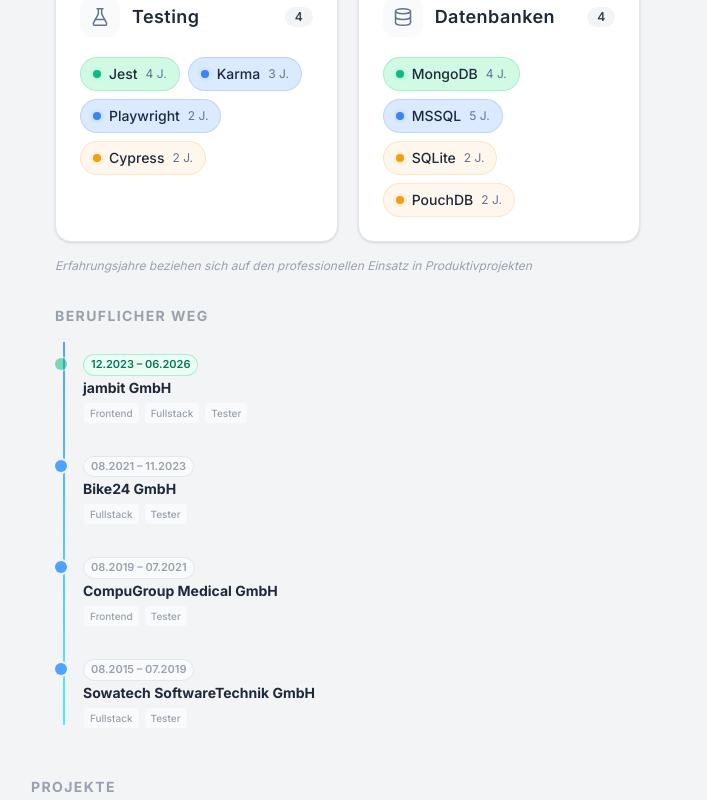
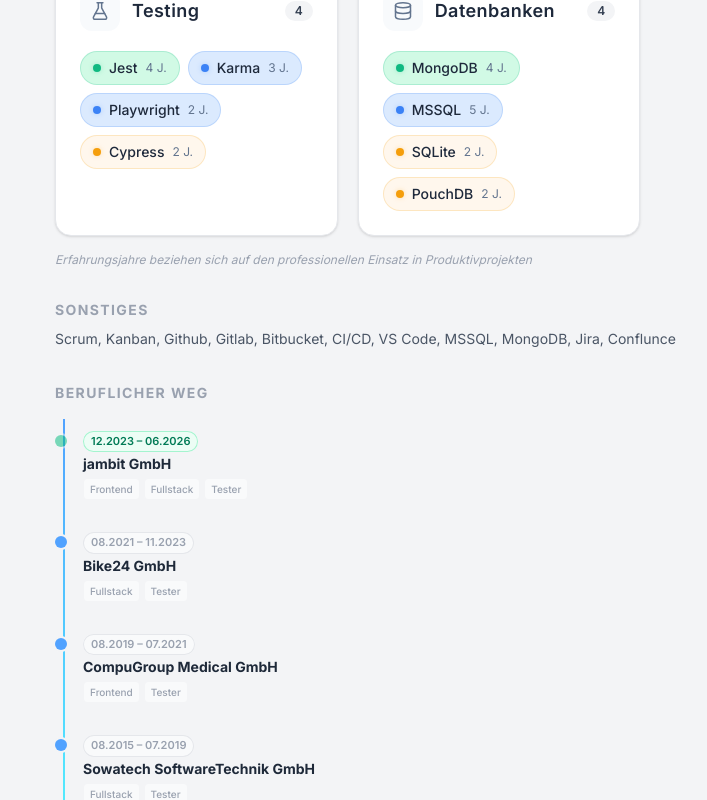
Before and after one commit to Sevenhero/cv-generator, a Next.js app: page / in a window 1280 px wide. Shown: the part 1037-1837 px from the top of the page, without its empty margins (141-848 px from the left). Built offline with nearby package versions, Linux system fonts and the light colour scheme.

Commit message:
working on fixing ui

```diff
--- a/src/app/components/Header.tsx
+++ b/src/app/components/Header.tsx
@@ -10,7 +10,7 @@
   const [user] = useState<UserData>(userData);
 
   return (
-    <div className="relative overflow-hidden rounded-2xl bg-linear-to-br from-blue-500 to-cyan-600 shadow-lg print:rounded-none print:bg-white/30 print:shadow-none">
+    <div className="relative overflow-hidden rounded-2xl bg-linear-to-br from-blue-500 to-cyan-600 shadow-lg print:bg-white/30 print:shadow-none">
       {/* Subtle pattern dots */}
       <div className="pointer-events-none absolute inset-0 opacity-[0.03]" style={{ backgroundImage: "radial-gradient(circle, white 1px, transparent 1px)", backgroundSize: "24px 24px" }} />
 
@@ -48,11 +48,11 @@
         </div>
 
         {/* RIGHT: white content panel */}
-        <div className="flex flex-1 flex-col bg-white rounded-tr-2xl shadow-inner print:bg-transparent print:shadow-none">
+        <div className="flex flex-1 flex-col bg-white rounded-tr-2xl shadow-inner print:shadow-none">
 
           {/* Kontakt row — top half */}
-          <div className="flex-1 px-5 py-4 sm:px-6 sm:py-5 md:pr-8 lg:pr-10">
-            <h4 className="mb-2 text-[11px] font-bold uppercase tracking-[0.25em] text-gray-400 print:hidden">
+          <div className="flex-1 print:border-r print:border-t px-5 py-4 sm:px-6 sm:py-5 md:pr-8 lg:pr-10">
+            <h4 className="mb-2 text-[11px] font-bold uppercase tracking-[0.25em] text-gray-400">
               Kontakt
             </h4>
 
@@ -77,11 +77,11 @@
           </div>
 
           {/* Divider — thin line */}
-          <hr className="mx-5 sm:mx-6 border-t border-gray-200 print:hidden" />
+          <hr className="mx-5 sm:mx-6 border-t border-gray-200" />
 
           {/* Sprache row — bottom half */}
-          <div className="px-5 py-4 sm:px-6 sm:py-5 md:px-8 lg:px-10">
-            <h4 className="mb-2 text-[11px] font-bold uppercase tracking-[0.25em] text-gray-400 print:hidden">
+          <div className="px-5 py-4 sm:px-6 sm:py-5 md:px-8 lg:px-10 print:border-r print:border-b">
+            <h4 className="mb-2 text-[11px] font-bold uppercase tracking-[0.25em] text-gray-400">
               Sprachen
             </h4>
             <ul className="space-y-1.5 sm:space-y-2">
--- a/src/app/interfaces/userData.ts
+++ b/src/app/interfaces/userData.ts
@@ -16,7 +16,16 @@
   level?: string;
 }
 
-export type Skill = "Nestjs" | "Nextjs" | "Angular" | "Typescript" | "Javascript" | "CSS3" | "HTML5" | "Ionic" | "React";
+export type Skill =
+  | "Nestjs"
+  | "Nextjs"
+  | "Angular"
+  | "Typescript"
+  | "Javascript"
+  | "CSS3"
+  | "HTML5"
+  | "Ionic"
+  | "React";
 
 export interface Testimonial {
   name: string;
@@ -28,7 +37,7 @@
 
 export interface SkillWithLevel {
   name: string;
-  level?: 'beginner' | 'intermediate' | 'advanced' | 'expert';
+  level?: "beginner" | "intermediate" | "advanced" | "expert";
   yearsOfExperience?: number;
 }
 
@@ -39,7 +48,16 @@
   skills: SkillWithLevel[];
 }
 
-export type SocialNames = "linkedIn" | "youtube" | "facebook" | "instagram" | "twitter" | "xing" | "email" | "github" | "phone";
+export type SocialNames =
+  | "linkedIn"
+  | "youtube"
+  | "facebook"
+  | "instagram"
+  | "twitter"
+  | "xing"
+  | "email"
+  | "github"
+  | "phone";
 
 export interface SocialIconProps {
   url?: string;
@@ -71,4 +89,5 @@
   contact?: ContactData;
   testimonials?: Testimonial[];
   skillCategories?: SkillCategory[];
+  everythingElse?: string[];
 }
--- a/src/app/page.tsx
+++ b/src/app/page.tsx
@@ -208,6 +208,18 @@
                   <SkillCategories />
                 </section>
 
+                {/* Sonstiges */}
+                {userData.everythingElse && (
+                  <section className="mt-8">
+                    <h2 className="text-sm font-bold uppercase tracking-widest text-gray-400 mb-2">
+                      Sonstiges
+                    </h2>
+                    <p className="text-sm text-gray-600 leading-relaxed">
+                      {userData.everythingElse.map((e) => e).join(", ")}
+                    </p>
+                  </section>
+                )}
+
                 {/* Werdegang — career timeline */}
                 <section className="mt-8">
                   <h2 className="text-sm font-bold uppercase tracking-widest text-gray-400 mb-3">
--- a/src/data/userData.ts
+++ b/src/data/userData.ts
@@ -11,14 +11,21 @@
     phone: "+4917682949586",
     city: "Neuwied",
   },
-  skills: [
-    "React",
-    "Angular",
-    "Ionic",
-    "Nextjs",
-    "Nestjs",
-    "Typescript",
+  skills: ["React", "Angular", "Ionic", "Nextjs", "Nestjs", "Typescript"],
+  everythingElse: [
+    "Scrum",
+    "Kanban",
+    "Github",
+    "Gitlab",
+    "Bitbucket",
+    "CI/CD",
+    "VS Code",
+    "MSSQL",
+    "MongoDB",
+    "Jira",
+    "Conflunce",
   ],
+
   languages: [
     { language: "Deutsch", level: "Muttersprache" },
     { language: "Englisch", level: "Fließend" },
@@ -47,63 +54,63 @@
   ],
   skillCategories: [
     {
-      "key": "frontend",
-      "label": "Frontend",
-      "icon": "Monitor",
-      "skills": [
-        { "name": "React", "level": "expert", "yearsOfExperience": 5 },
-        { "name": "Angular", "level": "expert", "yearsOfExperience": 7 },
-        { "name": "Next.js", "level": "advanced", "yearsOfExperience": 3 },
-        { "name": "Ionic", "level": "advanced", "yearsOfExperience": 4 },
-        { "name": "Tailwind CSS", "level": "advanced", "yearsOfExperience": 3 },
-        { "name": "Material UI", "level": "advanced", "yearsOfExperience": 3 }
-      ]
+      key: "frontend",
+      label: "Frontend",
+      icon: "Monitor",
+      skills: [
+        { name: "React", level: "expert", yearsOfExperience: 5 },
+        { name: "Angular", level: "expert", yearsOfExperience: 7 },
+        { name: "Next.js", level: "advanced", yearsOfExperience: 3 },
+        { name: "Ionic", level: "advanced", yearsOfExperience: 4 },
+        { name: "Tailwind CSS", level: "advanced", yearsOfExperience: 3 },
+        { name: "Material UI", level: "advanced", yearsOfExperience: 3 },
+      ],
     },
     {
-      "key": "backend",
-      "label": "Backend",
-      "icon": "Server",
-      "skills": [
-        { "name": "NestJS", "level": "expert", "yearsOfExperience": 4 },
-        { "name": "C#", "level": "advanced", "yearsOfExperience": 5 },
-        { "name": "Entity Framework", "level": "advanced", "yearsOfExperience": 4 },
-        { "name": "Python", "level": "beginner", "yearsOfExperience": 1 }
-      ]
+      key: "backend",
+      label: "Backend",
+      icon: "Server",
+      skills: [
+        { name: "NestJS", level: "expert", yearsOfExperience: 4 },
+        { name: "C#", level: "advanced", yearsOfExperience: 5 },
+        { name: "Entity Framework", level: "advanced", yearsOfExperience: 4 },
+        { name: "Python", level: "beginner", yearsOfExperience: 1 },
+      ],
     },
     {
-      "key": "devops",
-      "label": "DevOps / Infra",
-      "icon": "Container",
-      "skills": [
-        { "name": "Docker", "level": "advanced", "yearsOfExperience": 4 },
-        { "name": "GCloud", "level": "advanced", "yearsOfExperience": 3 },
-        { "name": "Terraform", "level": "intermediate", "yearsOfExperience": 2 },
-        { "name": "Jenkins", "level": "advanced", "yearsOfExperience": 3 },
-        { "name": "CI/CD", "level": "advanced", "yearsOfExperience": 5 }
-      ]
+      key: "devops",
+      label: "DevOps / Infra",
+      icon: "Container",
+      skills: [
+        { name: "Docker", level: "advanced", yearsOfExperience: 4 },
+        { name: "GCloud", level: "advanced", yearsOfExperience: 3 },
+        { name: "Terraform", level: "intermediate", yearsOfExperience: 2 },
+        { name: "Jenkins", level: "advanced", yearsOfExperience: 3 },
+        { name: "CI/CD", level: "advanced", yearsOfExperience: 5 },
+      ],
     },
     {
-      "key": "testing",
-      "label": "Testing",
-      "icon": "FlaskConical",
-      "skills": [
-        { "name": "Jest", "level": "expert", "yearsOfExperience": 4 },
-        { "name": "Playwright", "level": "advanced", "yearsOfExperience": 2 },
-        { "name": "Cypress", "level": "intermediate", "yearsOfExperience": 2 },
-        { "name": "Karma", "level": "advanced", "yearsOfExperience": 3 }
-      ]
+      key: "testing",
+      label: "Testing",
+      icon: "FlaskConical",
+      skills: [
+        { name: "Jest", level: "expert", yearsOfExperience: 4 },
+        { name: "Playwright", level: "advanced", yearsOfExperience: 2 },
+        { name: "Cypress", level: "intermediate", yearsOfExperience: 2 },
+        { name: "Karma", level: "advanced", yearsOfExperience: 3 },
+      ],
     },
     {
-      "key": "databases",
-      "label": "Datenbanken",
-      "icon": "Database",
-      "skills": [
-        { "name": "MongoDB", "level": "expert", "yearsOfExperience": 4 },
-        { "name": "MSSQL", "level": "advanced", "yearsOfExperience": 5 },
-        { "name": "SQLite", "level": "intermediate", "yearsOfExperience": 2 },
-        { "name": "PouchDB", "level": "intermediate", "yearsOfExperience": 2 }
-      ]
-    }
+      key: "databases",
+      label: "Datenbanken",
+      icon: "Database",
+      skills: [
+        { name: "MongoDB", level: "expert", yearsOfExperience: 4 },
+        { name: "MSSQL", level: "advanced", yearsOfExperience: 5 },
+        { name: "SQLite", level: "intermediate", yearsOfExperience: 2 },
+        { name: "PouchDB", level: "intermediate", yearsOfExperience: 2 },
+      ],
+    },
   ],
   experience: [
     {
@@ -127,7 +134,17 @@
       ],
       companyUrl: "https://www.jambit.com/",
       technologies: [
-        "TypeScript", "JavaScript", "Zeplin", "React", "Redux", "RTK Query", "Material UI", "Gitlab", "Jira", "Confluence", "Mattermost"
+        "TypeScript",
+        "JavaScript",
+        "Zeplin",
+        "React",
+        "Redux",
+        "RTK Query",
+        "Material UI",
+        "Gitlab",
+        "Jira",
+        "Confluence",
+        "Mattermost",
       ],
       roles: ["Frontend"],
     },
@@ -141,7 +158,7 @@
       companyUrl: "https://www.jambit.com/",
       addition: [
         "Implementierung von Kundenanforderungen",
-        "Implementierung von neuen Features und Behebung von Bugs im WPF"
+        "Implementierung von neuen Features und Behebung von Bugs im WPF",
       ],
       technologies: ["C#", "WPF", "SQLite", "Git", "CQRS"],
       roles: ["Fullstack", "Tester"],
@@ -155,9 +172,16 @@
       description: `Publishing-Service zur automatisierten Veröffentlichung von Stellenanzeigen auf externen Plattformen (Facebook, Joveo) mit KI-gestützter Optimierung.`,
       companyUrl: "https://www.jambit.com/",
       addition: [
-        "Erstellung und testen der PublishingService und integration ins bestehende System"
+        "Erstellung und testen der PublishingService und integration ins bestehende System",
       ],
-      technologies: ["Nextjs", "Nestjs", "GCloud", "Docker", "FacebookAPI", "joveo"],
+      technologies: [
+        "Nextjs",
+        "Nestjs",
+        "GCloud",
+        "Docker",
+        "FacebookAPI",
+        "joveo",
+      ],
       roles: ["Fullstack", "Tester"],
     },
     {
@@ -166,7 +190,10 @@
       projectName: "Jarvis - AI Bot",
       workRange: "02.2024 - 06.2024",
       description: `Entwicklung eines Prototyps für einen Chat Bot. Nachdem ein Handbuch vom Benutzer bereitgestellt wurde, können dem Bot fragen zu diesem gestellt werden.`,
-      addition: ["Implementierung von Frontend und Backend", "Integration von OpenAI"],
+      addition: [
+        "Implementierung von Frontend und Backend",
+        "Integration von OpenAI",
+      ],
       companyUrl: "https://www.jambit.com/",
       technologies: ["Python", "OpenAI", "ChatGPT", "Nextjs"],
       roles: ["Fullstack", "Tester"],
@@ -180,7 +207,7 @@
       projectUrl: "https://www.pcs.com/",
       addition: [
         "CI & CD Einrichtung und Einbindung",
-        "Einführung und Implementierung von Playwright"
+        "Einführung und Implementierung von Playwright",
       ],
       companyUrl: "https://www.jambit.com/",
       technologies: ["Python", "Jenkins", "Git", "Github", "Playwright"],
```
Also changed, not shown: src/app/svgs/SocialIcons.tsx (+81 -24 lines).
